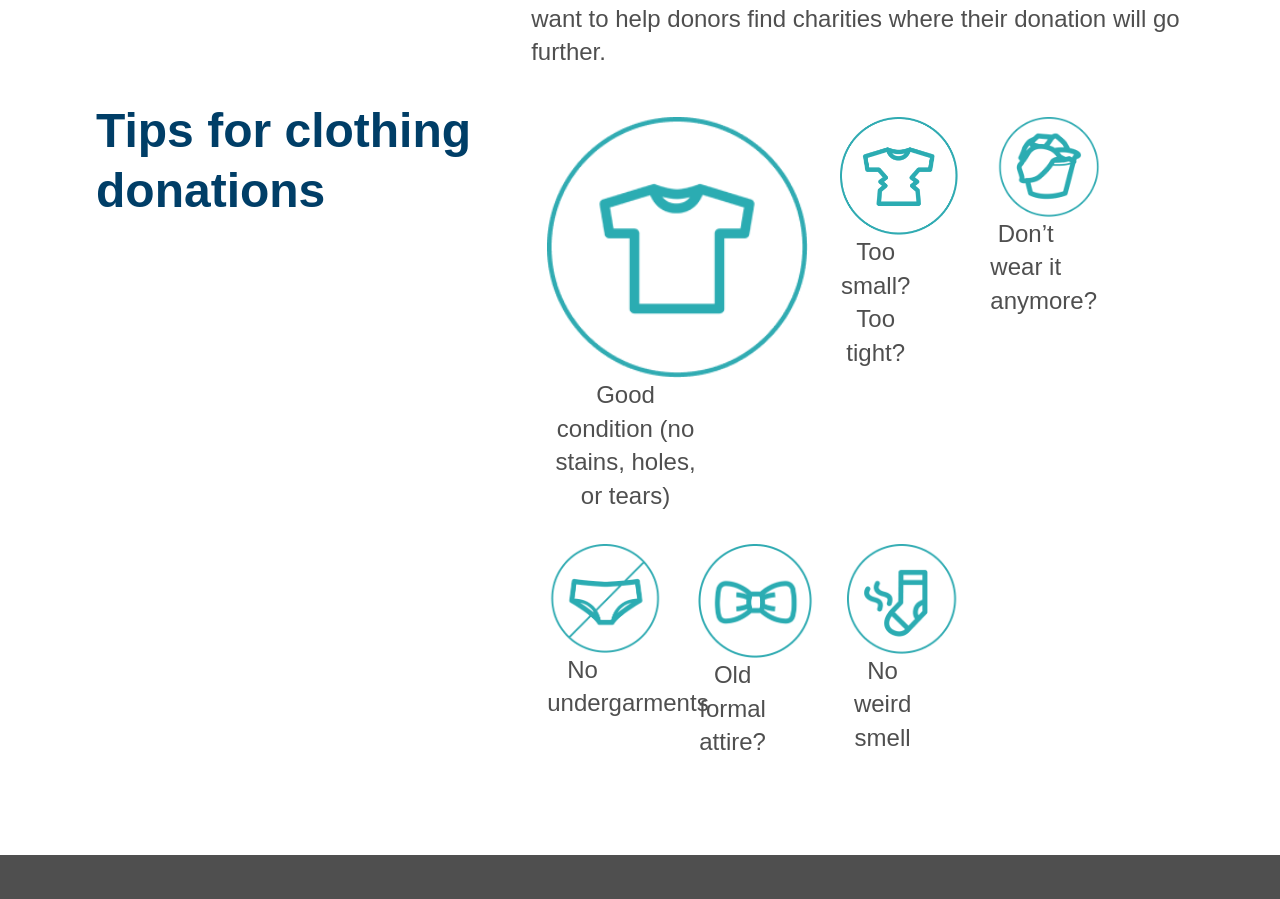
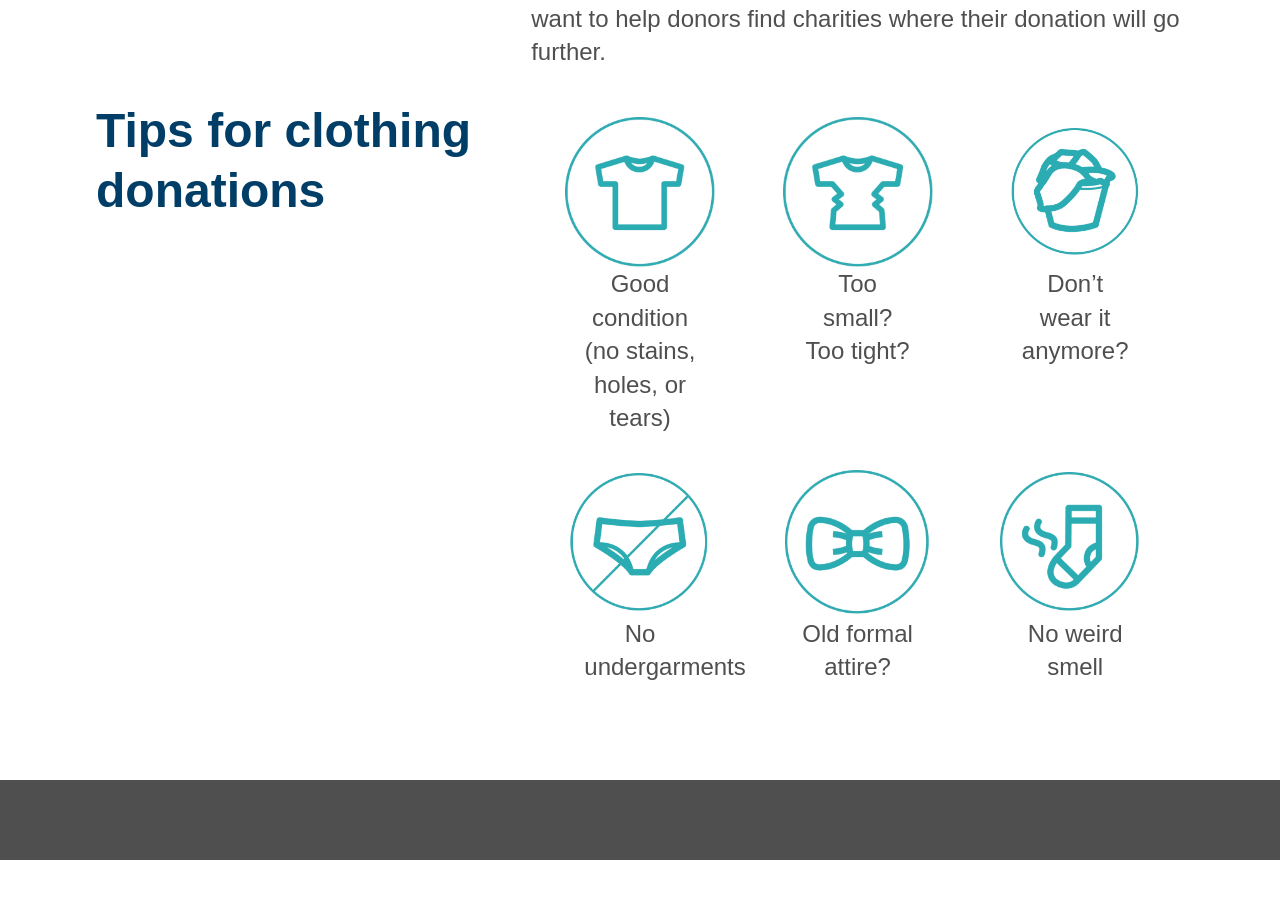
Before and after one commit to whoisasey/locaid_mvc, a React (Create React App) app: page /about in a window 1280 px wide. Shown: the part 1091-1990 px from the top of the page. After the commit the page ends 1951 px from the top, so only its background shows below. Built offline with nearby package versions, Linux system fonts and the light colour scheme; no server answers; a web font is replaced by a local one.

Commit message:
fix position, spacing, alignment of about page icons

```diff
--- a/src/components/pages/About.js
+++ b/src/components/pages/About.js
@@ -63,10 +63,10 @@ const About = () => {
 				<div className="about_icons">
 					{donations.map((el, index) => {
 						return (
-							<div key={index} className="icon">
+							<li key={index} className="icon">
 								<img src={el.img[0] } alt="" />
 								<p>{el.text}</p>
-							</div>
+							</li>
 						)
 					})}
 				</div>
--- a/src/partials/_about.scss
+++ b/src/partials/_about.scss
@@ -47,14 +47,20 @@
   flex-wrap: wrap;
 
   .icon {
+    list-style-type: none;
     margin: 1rem;
-    width: calc(150px - 2rem);
+    width: calc((100% / 3) - 2rem);
+    display: flex;
+    flex-direction: column;
+    align-items: center;
+    // justify-content: center;
     // width: calc(100% / 4 - 2rem);
 
     // ! make images all the same size
     img {
-      object-fit: fill;
-      // height: 150px;
+      object-fit: contain;
+      width: 150px;
+      height: 150px;
       // height: 100%;
     }
   }
```
